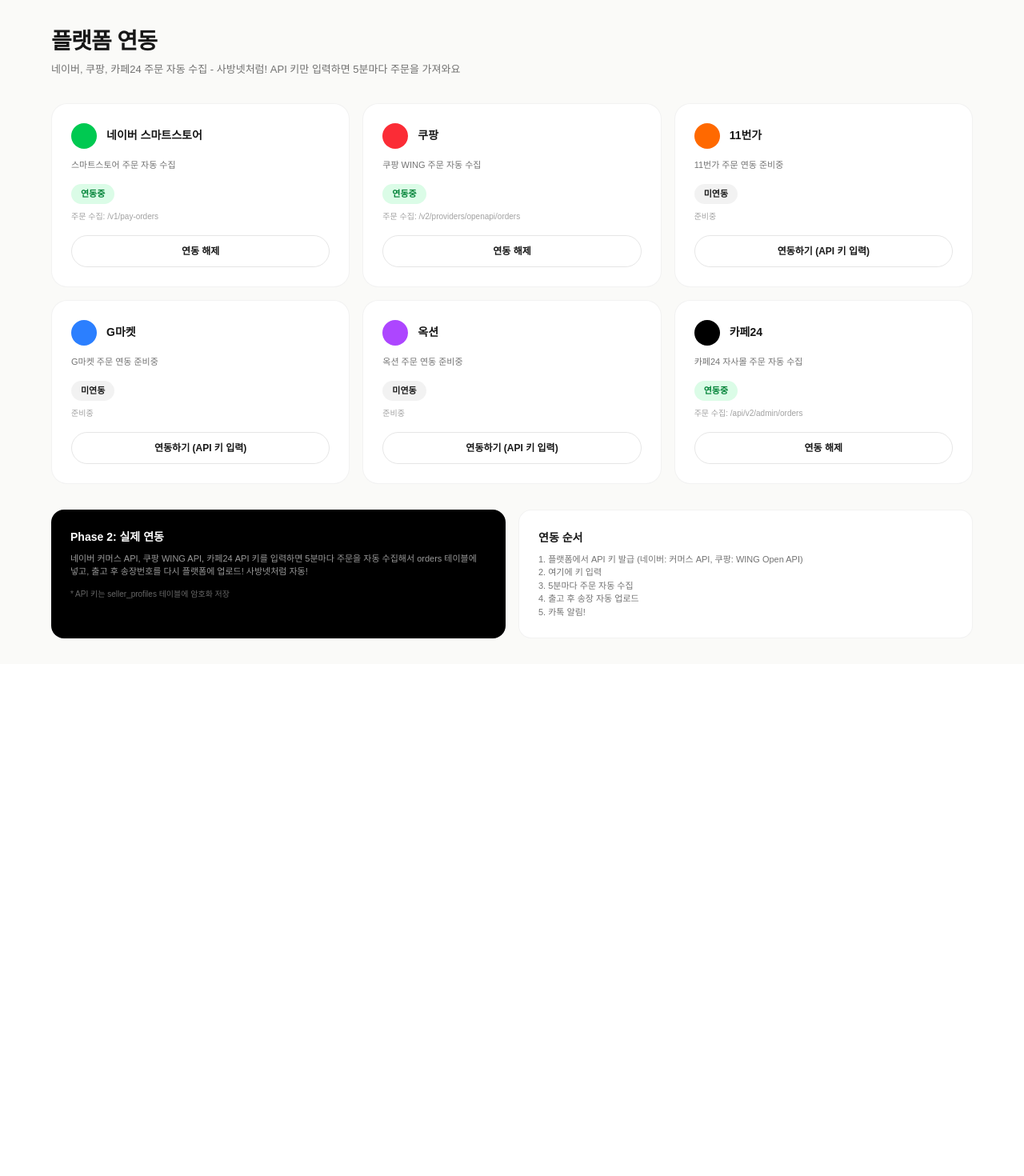
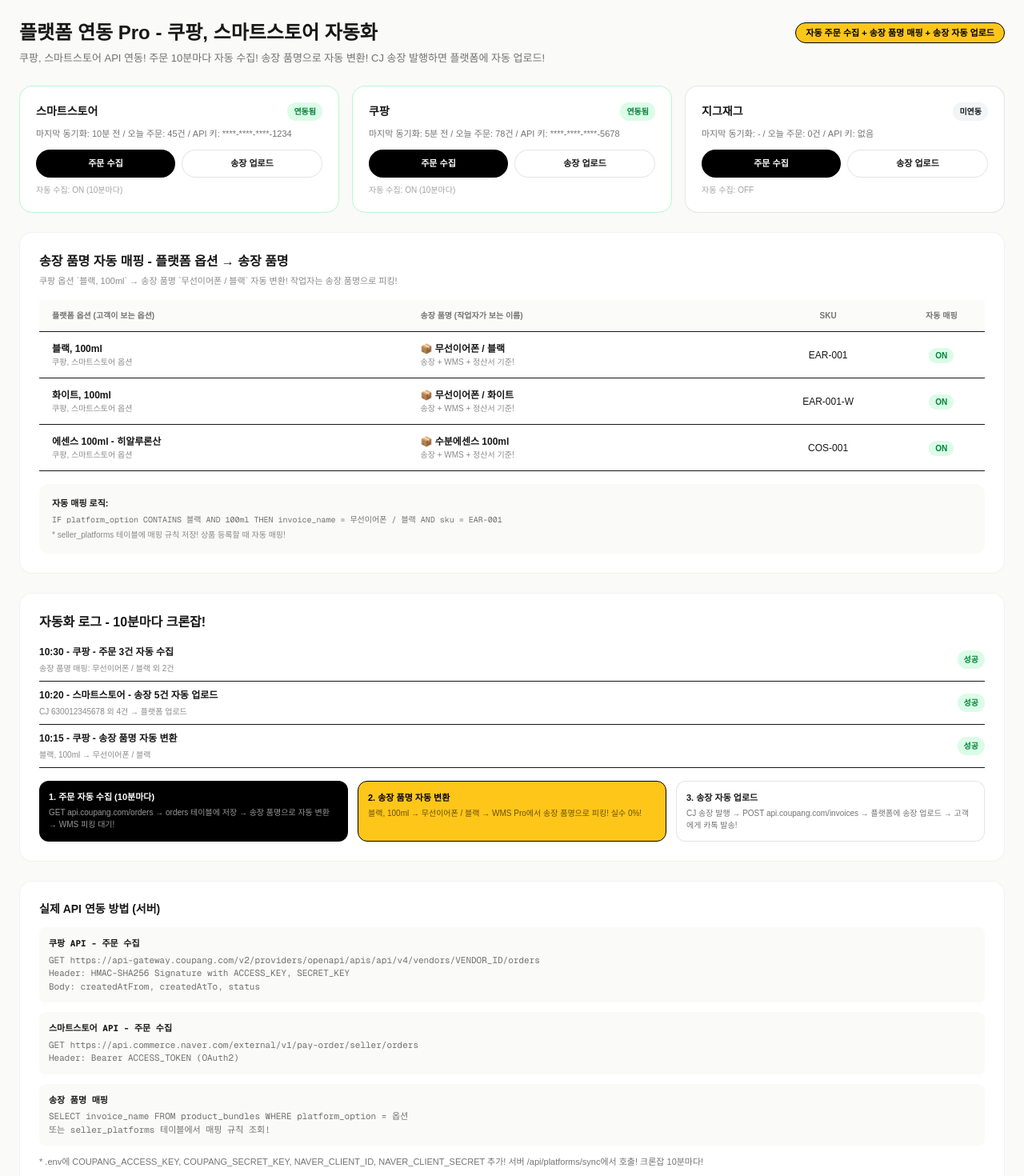
Before and after one commit to hanman19/flex-center, a Next.js app: page /platforms in a window 1280 px wide. Shown: the part 60-1530 px from the top of the page at 80% size. Before the commit the page ends 890 px from the top, so only its background shows below. Built offline with nearby package versions, Linux system fonts and the light colour scheme.

Commit message:
add platforms Pro with auto order collection and invoice name mapping

```diff
--- a/src/app/platforms/page.tsx
+++ b/src/app/platforms/page.tsx
@@ -1,40 +1,86 @@
 "use client";
 import TopNav from "@/components/TopNav";
-import { useState } from "react";
-import Link from "next/link";
+import { useState, useEffect } from "react";
 
-const PLATFORMS = [
-  { id: "naver", name: "네이버 스마트스토어", color: "bg-green-500", status: "연동중", api: "주문 수집: /v1/pay-orders", desc: "스마트스토어 주문 자동 수집" },
-  { id: "coupang", name: "쿠팡", color: "bg-red-500", status: "연동중", api: "주문 수집: /v2/providers/openapi/orders", desc: "쿠팡 WING 주문 자동 수집" },
-  { id: "eleven", name: "11번가", color: "bg-orange-500", status: "미연동", api: "준비중", desc: "11번가 주문 연동 준비중" },
-  { id: "gmarket", name: "G마켓", color: "bg-blue-500", status: "미연동", api: "준비중", desc: "G마켓 주문 연동 준비중" },
-  { id: "auction", name: "옥션", color: "bg-purple-500", status: "미연동", api: "준비중", desc: "옥션 주문 연동 준비중" },
-  { id: "cafe24", name: "카페24", color: "bg-black", status: "연동중", api: "주문 수집: /api/v2/admin/orders", desc: "카페24 자사몰 주문 자동 수집" },
-];
+export default function PlatformsProPage() {
+  const [mounted, setMounted] = useState(false);
+  const [platforms, setPlatforms] = useState<any[]>([
+    { id: "1", name: "스마트스토어", type: "naver", status: "연동됨", last_sync: "10분 전", orders_today: 45, api_key: "****-****-****-1234", auto_collect: true },
+    { id: "2", name: "쿠팡", type: "coupang", status: "연동됨", last_sync: "5분 전", orders_today: 78, api_key: "****-****-****-5678", auto_collect: true },
+    { id: "3", name: "지그재그", type: "zigzag", status: "미연동", last_sync: "-", orders_today: 0, api_key: "", auto_collect: false },
+  ]);
+  const [mapping, setMapping] = useState<any[]>([
+    { platform_option: "블랙, 100ml", invoice_name: "무선이어폰 / 블랙", sku: "EAR-001", auto: true },
+    { platform_option: "화이트, 100ml", invoice_name: "무선이어폰 / 화이트", sku: "EAR-001-W", auto: true },
+    { platform_option: "에센스 100ml - 히알루론산", invoice_name: "수분에센스 100ml", sku: "COS-001", auto: true },
+  ]);
+  const [logs, setLogs] = useState<any[]>([
+    { time: "10:30", platform: "쿠팡", action: "주문 3건 자동 수집", detail: "송장 품명 매핑: 무선이어폰 / 블랙 외 2건", status: "성공" },
+    { time: "10:20", platform: "스마트스토어", action: "송장 5건 자동 업로드", detail: "CJ 630012345678 외 4건 → 플랫폼 업로드", status: "성공" },
+    { time: "10:15", platform: "쿠팡", action: "송장 품명 자동 변환", detail: "블랙, 100ml → 무선이어폰 / 블랙", status: "성공" },
+  ]);
 
-export default function PlatformsPage() {
+  useEffect(()=>{ setMounted(true); }, []);
+
+  const syncOrders = (platformId: string) => {
+    const p = platforms.find(x=>x.id===platformId);
+    setLogs([{ time: new Date().toLocaleTimeString().slice(0,5), platform: p.name, action: `주문 ${Math.floor(Math.random()*5)+1}건 자동 수집`, detail: `송장 품명 매핑: ${mapping[0].invoice_name} 외`, status: "성공" }, ...logs]);
+    setPlatforms(platforms.map(x=>x.id===platformId?{...x, last_sync: "방금", orders_today: x.orders_today + Math.floor(Math.random()*3)+1}:x));
+    alert(`${p.name} 주문 자동 수집! (목업)\n실제 API: GET https://api.coupang.com/v2/providers/openapi/apis/api/v4/vendors/.../orders\n→ 송장 품명으로 자동 변환!`);
+  };
+
+  const uploadInvoices = (platformId: string) => {
+    const p = platforms.find(x=>x.id===platformId);
+    setLogs([{ time: new Date().toLocaleTimeString().slice(0,5), platform: p.name, action: "송장 3건 자동 업로드", detail: "CJ 6300... → 플랫폼 업로드, 고객에게 카톡 발송", status: "성공" }, ...logs]);
+    alert(`${p.name} 송장 자동 업로드! (목업)\n실제 API: POST https://api.coupang.com/v2/providers/openapi/apis/api/v4/vendors/.../orders/invoices\n→ CJ 송장 6300... 업로드!`);
+  };
+
+  if (!mounted) return <div className="min-h-screen bg-[#fafaf8]"><TopNav /><main className="max-w-[1400px] mx-auto px-6 py-6"><p>로딩중...</p></main></div>;
+
   return (
     <div className="min-h-screen bg-[#fafaf8]">
       <TopNav />
-      <main className="max-w-[1200px] mx-auto px-6 py-8">
-        <h1 className="text-[28px] font-bold tracking-tight">플랫폼 연동</h1>
-        <p className="text-[13px] opacity-60 mt-1">네이버, 쿠팡, 카페24 주문 자동 수집 - 사방넷처럼! API 키만 입력하면 5분마다 주문을 가져와요</p>
+      <main className="max-w-[1400px] mx-auto px-6 py-6">
+        <div className="flex items-center justify-between"><h1 className="text-[24px] font-black">플랫폼 연동 Pro - 쿠팡, 스마트스토어 자동화</h1><div className="flex gap-2"><span className="bg-[#FFC61A] text-black px-3 py-1 rounded-full text-[11px] font-black border border-black">자동 주문 수집 + 송장 품명 매핑 + 송장 자동 업로드</span></div></div>
+        <p className="text-[13px] opacity-60 mt-1">쿠팡, 스마트스토어 API 연동! 주문 10분마다 자동 수집! 송장 품명으로 자동 변환! CJ 송장 발행하면 플랫폼에 자동 업로드!</p>
 
-        <div className="mt-8 grid md:grid-cols-3 gap-4">
-          {PLATFORMS.map(p=>(
-            <div key={p.id} className="bg-white border border-black/5 rounded-[20px] p-6 hover:shadow-lg transition">
-              <div className="flex items-center gap-3"><div className={`w-8 h-8 ${p.color} rounded-full`}></div><span className="font-bold text-[14px]">{p.name}</span></div>
-              <p className="text-[11px] opacity-60 mt-3">{p.desc}</p>
-              <p className={`mt-4 text-[11px] px-3 py-1 rounded-full inline-block font-bold ${p.status==="연동중" ? "bg-green-100 text-green-700" : "bg-black/5"}`}>{p.status}</p>
-              <p className="text-[10px] opacity-40 mt-2">{p.api}</p>
-              <button className="mt-4 w-full border border-black/10 py-2.5 rounded-full text-[12px] font-bold hover:bg-black hover:text-white transition">{p.status==="연동중" ? "연동 해제" : "연동하기 (API 키 입력)"}</button>
-            </div>
-          ))}
+        <div className="mt-6 grid md:grid-cols-3 gap-4">
+          {platforms.map(p=><div key={p.id} className={`bg-white border rounded-[16px] p-5 ${p.status==="연동됨" ? "border-green-200" : "border-black/10"}`}>
+            <div className="flex items-center justify-between"><p className="font-black text-[14px]">{p.name}</p><span className={`px-2 py-1 rounded-full text-[10px] font-bold ${p.status==="연동됨" ? "bg-green-100 text-green-700" : "bg-gray-100"}`}>{p.status}</span></div>
+            <p className="text-[11px] opacity-60 mt-2">마지막 동기화: {p.last_sync} / 오늘 주문: {p.orders_today}건 / API 키: {p.api_key || "없음"}</p>
+            <div className="mt-3 flex gap-2"><button onClick={()=>syncOrders(p.id)} className="flex-1 bg-black text-white py-2 rounded-full text-[11px] font-bold">주문 수집</button><button onClick={()=>uploadInvoices(p.id)} className="flex-1 bg-white border border-black/10 py-2 rounded-full text-[11px] font-bold">송장 업로드</button></div>
+            <p className="text-[10px] opacity-40 mt-2">자동 수집: {p.auto_collect ? "ON (10분마다)" : "OFF"}</p>
+          </div>)}
         </div>
 
-        <div className="mt-8 grid md:grid-cols-2 gap-4">
-          <div className="bg-black text-white rounded-[16px] p-6"><h3 className="font-bold text-[14px]">Phase 2: 실제 연동</h3><p className="text-[11px] opacity-60 mt-2">네이버 커머스 API, 쿠팡 WING API, 카페24 API 키를 입력하면 5분마다 주문을 자동 수집해서 orders 테이블에 넣고, 출고 후 송장번호를 다시 플랫폼에 업로드! 사방넷처럼 자동!</p><p className="text-[10px] opacity-40 mt-3">* API 키는 seller_profiles 테이블에 암호화 저장</p></div>
-          <div className="bg-white border border-black/5 rounded-[16px] p-6"><h3 className="font-bold text-[14px]">연동 순서</h3><p className="text-[11px] opacity-60 mt-2">1. 플랫폼에서 API 키 발급 (네이버: 커머스 API, 쿠팡: WING Open API)<br/>2. 여기에 키 입력<br/>3. 5분마다 주문 자동 수집<br/>4. 출고 후 송장 자동 업로드<br/>5. 카톡 알림!</p></div>
+        <div className="mt-6 bg-white border border-black/5 rounded-[16px] p-6">
+          <h3 className="font-bold">송장 품명 자동 매핑 - 플랫폼 옵션 → 송장 품명</h3><p className="text-[11px] opacity-50 mt-1">쿠팡 옵션 `블랙, 100ml` → 송장 품명 `무선이어폰 / 블랙` 자동 변환! 작업자는 송장 품명으로 피킹!</p>
+          <table className="w-full text-[12px] mt-4"><thead className="bg-[#fafaf8] text-[10px] opacity-60 border-b"><tr><th className="text-left py-3 px-4">플랫폼 옵션 (고객이 보는 옵션)</th><th className="text-left py-3 px-4">송장 품명 (작업자가 보는 이름)</th><th className="text-center">SKU</th><th className="text-center">자동 매핑</th></tr></thead>
+            <tbody>{mapping.map((m,i)=><tr key={i} className="border-b"><td className="py-3 px-4"><p className="font-bold">{m.platform_option}</p><p className="text-[10px] opacity-50">쿠팡, 스마트스토어 옵션</p></td><td className="py-3 px-4"><p className="font-black">📦 {m.invoice_name}</p><p className="text-[10px] opacity-50">송장 + WMS + 정산서 기준!</p></td><td className="text-center">{m.sku}</td><td className="text-center"><span className="bg-green-100 text-green-700 px-2 py-1 rounded-full text-[10px] font-bold">ON</span></td></tr>)}</tbody>
+          </table>
+          <div className="mt-4 bg-[#fafaf8] rounded-[12px] p-4"><p className="text-[11px] font-bold">자동 매핑 로직:</p><p className="text-[10px] font-mono opacity-60 mt-1">IF platform_option CONTAINS 블랙 AND 100ml THEN invoice_name = 무선이어폰 / 블랙 AND sku = EAR-001</p><p className="text-[10px] opacity-50 mt-1">* seller_platforms 테이블에 매핑 규칙 저장! 상품 등록할 때 자동 매핑!</p></div>
+        </div>
+
+        <div className="mt-6 bg-white border border-black/5 rounded-[16px] p-6">
+          <h3 className="font-bold">자동화 로그 - 10분마다 크론잡!</h3>
+          <div className="mt-4 space-y-2">
+            {logs.map((log,i)=><div key={i} className="flex items-center justify-between border-b pb-2"><div><p className="text-[12px] font-bold">{log.time} - {log.platform} - {log.action}</p><p className="text-[10px] opacity-50 mt-1">{log.detail}</p></div><span className="bg-green-100 text-green-700 px-2 py-1 rounded-full text-[10px] font-bold">{log.status}</span></div>)}
+          </div>
+          <div className="mt-4 grid md:grid-cols-3 gap-3">
+            <div className="bg-black text-white rounded-[12px] p-3"><p className="font-bold text-[11px]">1. 주문 자동 수집 (10분마다)</p><p className="text-[10px] opacity-60 mt-1">GET api.coupang.com/orders → orders 테이블에 저장 → 송장 품명으로 자동 변환 → WMS 피킹 대기!</p></div>
+            <div className="bg-[#FFC61A] border border-black rounded-[12px] p-3"><p className="font-bold text-[11px] text-black">2. 송장 품명 자동 변환</p><p className="text-[10px] text-black/60 mt-1">블랙, 100ml → 무선이어폰 / 블랙 → WMS Pro에서 송장 품명으로 피킹! 실수 0%!</p></div>
+            <div className="bg-white border border-black/10 rounded-[12px] p-3"><p className="font-bold text-[11px]">3. 송장 자동 업로드</p><p className="text-[10px] opacity-60 mt-1">CJ 송장 발행 → POST api.coupang.com/invoices → 플랫폼에 송장 업로드 → 고객에게 카톡 발송!</p></div>
+          </div>
+        </div>
+
+        <div className="mt-6 bg-white border border-black/5 rounded-[16px] p-6">
+          <h3 className="font-bold text-[14px]">실제 API 연동 방법 (서버)</h3>
+          <div className="mt-3 space-y-3 text-[11px] font-mono">
+            <div className="bg-[#fafaf8] p-3 rounded-[8px]"><p className="font-bold">쿠팡 API - 주문 수집</p><p className="opacity-60 mt-1">GET https://api-gateway.coupang.com/v2/providers/openapi/apis/api/v4/vendors/VENDOR_ID/orders</p><p className="opacity-60">Header: HMAC-SHA256 Signature with ACCESS_KEY, SECRET_KEY</p><p className="opacity-60">Body: createdAtFrom, createdAtTo, status</p></div>
+            <div className="bg-[#fafaf8] p-3 rounded-[8px]"><p className="font-bold">스마트스토어 API - 주문 수집</p><p className="opacity-60 mt-1">GET https://api.commerce.naver.com/external/v1/pay-order/seller/orders</p><p className="opacity-60">Header: Bearer ACCESS_TOKEN (OAuth2)</p></div>
+            <div className="bg-[#fafaf8] p-3 rounded-[8px]"><p className="font-bold">송장 품명 매핑</p><p className="opacity-60 mt-1">SELECT invoice_name FROM product_bundles WHERE platform_option = 옵션</p><p className="opacity-60">또는 seller_platforms 테이블에서 매핑 규칙 조회!</p></div>
+          </div>
+          <p className="text-[11px] opacity-60 mt-3">* .env에 COUPANG_ACCESS_KEY, COUPANG_SECRET_KEY, NAVER_CLIENT_ID, NAVER_CLIENT_SECRET 추가! 서버 /api/platforms/sync에서 호출! 크론잡 10분마다!</p>
         </div>
       </main>
     </div>
```
